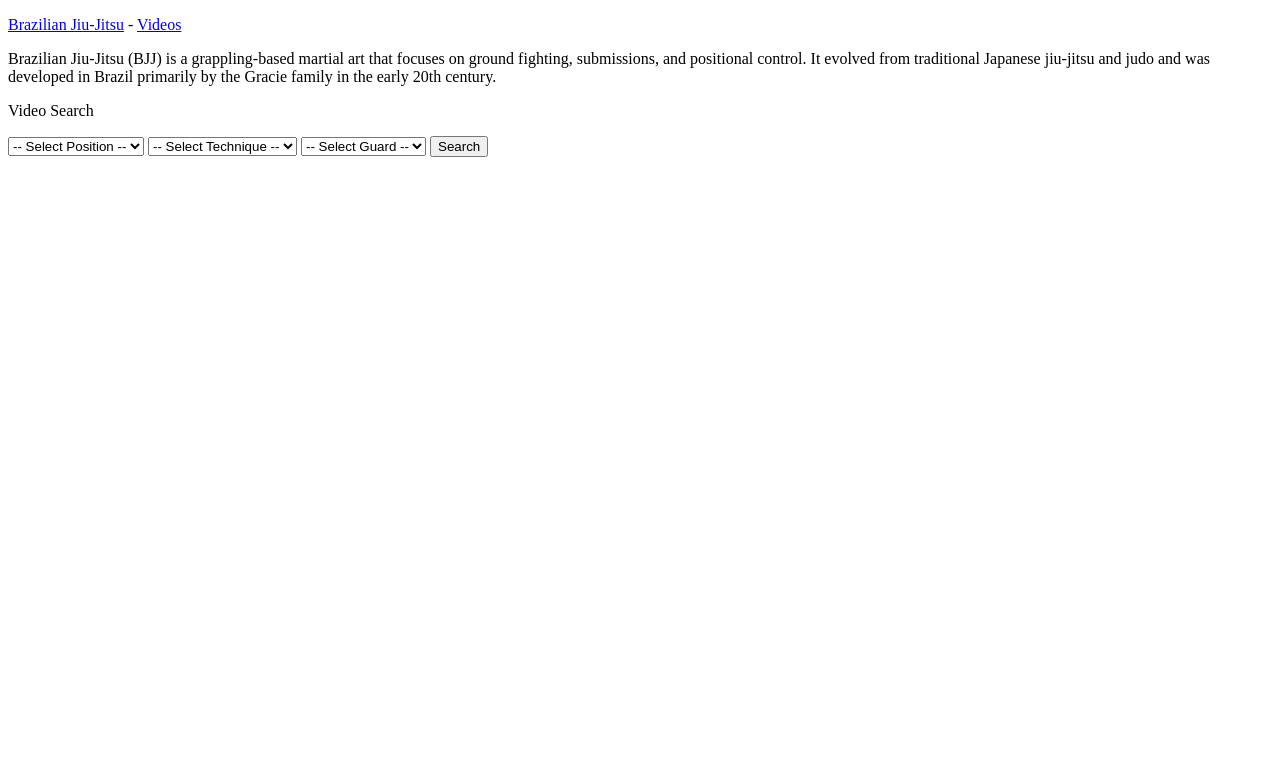
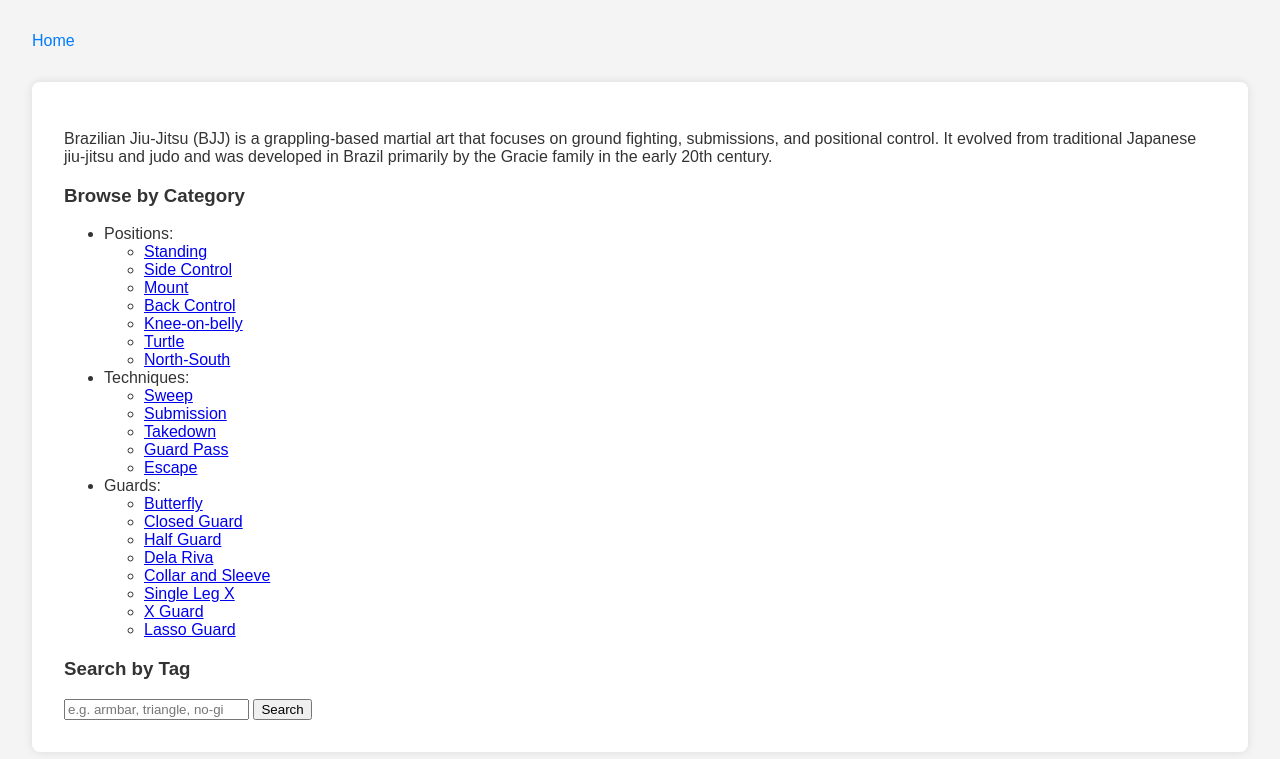
Before and after one commit to asabo-dev/Jiujitsuteria, a Django app: page / in a window 1280 px wide. Shown: the top 759 px of the page. Run offline with Django 5.2, Linux system fonts and the light colour scheme; data comes from the database, SQL or seed files in the repository.

Commit message:
Update models and restructure codebase.

```diff
--- a/bjj/models.py
+++ b/bjj/models.py
@@ -1,40 +1,38 @@
 # Create your models here.
 
 from django.db import models
+
 class Position(models.Model):
-    position_name = models.CharField(max_length=100)  # e.g. "Mount", "Side Control", "Standing"
+    name = models.CharField(max_length=100)
 
     def __str__(self):
-        return self.position_name
+        return self.name
+
 class Technique(models.Model):
-    technique_name = models.CharField(max_length=100)  # e.g. "Sweep", "Escape", "Submission"
+    name = models.CharField(max_length=100)
 
     def __str__(self):
-        return self.technique_name
+        return self.name
+
 class Guard(models.Model):
-    guard_name = models.CharField(max_length=100)  # e.g. "Closed Guard", "Dela Riva", "Butterfly"
+    name = models.CharField(max_length=100)
 
     def __str__(self):
-        return self.guard_name
+        return self.name
+
+class Tag(models.Model):
+    name = models.CharField(max_length=50, unique=True)
+
+    def __str__(self):
+        return self.name
 
 class Video(models.Model):
     title = models.CharField(max_length=255)
     video_url = models.URLField()
-    description = models.TextField(blank=True, null=True)
-
-    # Foreign Keys for categorization
     position = models.ForeignKey(Position, on_delete=models.SET_NULL, null=True, blank=True)
     technique = models.ForeignKey(Technique, on_delete=models.SET_NULL, null=True, blank=True)
     guard = models.ForeignKey(Guard, on_delete=models.SET_NULL, null=True, blank=True)
-
-    # Optional: allow users to tag with multiple guards, techniques, or positions
-    tags = models.ManyToManyField('Tag', blank=True)
+    tags = models.ManyToManyField(Tag, blank=True)
 
     def __str__(self):
         return self.title
-
-class Tag(models.Model):
-    name = models.CharField(max_length=100, unique=True)  # For additional tagging flexibility
-
-    def __str__(self):
-        return self.name
--- a/bjj/templates/bjj/base.html
+++ b/bjj/templates/bjj/base.html
@@ -2,18 +2,45 @@
 <html lang="en">
 <head>
     <meta charset="UTF-8">
-    <title>BJJ Video Library</title>
+    <title>Jiujitsuteria | BJJ Video Library</title>
+    <style>
+        body {
+            font-family: Arial, sans-serif;
+            margin: 2rem;
+            background-color: #f4f4f4;
+            color: #333;
+        }
+        nav {
+            margin-bottom: 2rem;
+        }
+        nav a {
+            margin-right: 15px;
+            text-decoration: none;
+            color: #007BFF;
+        }
+        nav a:hover {
+            text-decoration: underline;
+        }
+        .container {
+            background-color: white;
+            padding: 2rem;
+            border-radius: 8px;
+            box-shadow: 0 0 10px rgba(0,0,0,0.1);
+        }
+        h1, h2 {
+            color: #222;
+        }
+    </style>
 </head>
 <body>
+    <nav>
+        <a href="{% url 'bjj:index' %}">Home</a>
+        <!-- You can add more links as your app grows -->
+    </nav>
 
-    <p>
-        <a href="{% url 'bjj:index' %}">Brazilian Jiu-Jitsu</a> -
-        <a href="{% url 'bjj:videos' %}">Videos</a>
-    </p>
-
-    <!-- Content block where index.html or video_search.html renders -->
-    {% block content %}
-    {% endblock %}
-
+    <div class="container">
+        {% block content %}
+        {% endblock %}
+    </div>
 </body>
 </html>
--- a/bjj/templates/bjj/index.html
+++ b/bjj/templates/bjj/index.html
@@ -6,30 +6,34 @@
   Brazilian Jiu-Jitsu (BJJ) is a grappling-based martial art that focuses on ground fighting, submissions, and positional control. It evolved from traditional Japanese jiu-jitsu and judo and was developed in Brazil primarily by the Gracie family in the early 20th century.
 </p>
 
-<p>Video Search</p>
+<h3>Browse by Category</h3>
+<ul>
+    <li>Positions:
+        <ul>
+        {% for p in positions %}
+            <li><a href="{% url 'bjj:category_videos' 'position' p.id %}">{{ p.name }}</a></li>
+        {% endfor %}
+        </ul>
+    </li>
+    <li>Techniques:
+        <ul>
+        {% for t in techniques %}
+            <li><a href="{% url 'bjj:category_videos' 'technique' t.id %}">{{ t.name }}</a></li>
+        {% endfor %}
+        </ul>
+    </li>
+    <li>Guards:
+        <ul>
+        {% for g in guards %}
+            <li><a href="{% url 'bjj:category_videos' 'guard' g.id %}">{{ g.name }}</a></li>
+        {% endfor %}
+        </ul>
+    </li>
+</ul>
 
-<form method="GET" action="{% url 'bjj:videos' %}">
-    <select name="position">
-        <option value="">-- Select Position --</option>
-        {% for p in positions %}
-            <option value="{{ p.name }}">{{ p.name }}</option>
-        {% endfor %}
-    </select>
-
-    <select name="technique">
-        <option value="">-- Select Technique --</option>
-        {% for t in techniques %}
-            <option value="{{ t.name }}">{{ t.name }}</option>
-        {% endfor %}
-    </select>
-
-    <select name="guard">
-        <option value="">-- Select Guard --</option>
-        {% for g in guards %}
-            <option value="{{ g.name }}">{{ g.name }}</option>
-        {% endfor %}
-    </select>
-
+<h3>Search by Tag</h3>
+<form method="get" action="{% url 'bjj:tag_search' %}">
+    <input type="text" name="q" placeholder="e.g. armbar, triangle, no-gi" />
     <button type="submit">Search</button>
 </form>
 
--- a/bjj/urls.py
+++ b/bjj/urls.py
@@ -1,16 +1,15 @@
 """Defines URL patterns for bjj."""
 
 from django.urls import path
-
 from . import views
 
 app_name = 'bjj'
 
 urlpatterns = [
-    # Home page
     path('', views.index, name='index'),
-    # Page that shows all videos.
-    path('videos/', views.video_search, name='videos'),
-    # Detail page for a specific video.
-    path('videos/<int:video_id>/', views.video_detail, name='video_detail'),
+    path('category/<str:category_type>/<int:category_id>/', views.category_videos, name='category_videos'),
+    path('tags/', views.tag_search, name='tag_search'),
 ]
+# The above code defines URL patterns for the Brazilian Jiu-Jitsu (BJJ) application.
+# It includes paths for the index view, category-specific video listings, and tag search functionality.
+# The `app_name` variable is set to 'bjj' to namespace the URLs, allowing for easier reference in templates and views.
--- a/bjj/views.py
+++ b/bjj/views.py
@@ -1,58 +1,40 @@
-from django.shortcuts import render
-from .models import Video, Position, Technique, Guard
+from django.shortcuts import render, get_object_or_404
+from .models import Video, Position, Technique, Guard, Tag
+from django.db.models import Q
 
 def index(request):
-    positions = Position.objects.all()
-    techniques = Technique.objects.all()
-    guards = Guard.objects.all()
+    tags = Tag.objects.all()
+    context = {
+        "positions": Position.objects.all(),
+        "techniques": Technique.objects.all(),
+        "guards": Guard.objects.all(),
+        "tags": tags,
+    }
+    return render(request, "bjj/index.html", context)
 
-    print("INDEX VIEW LOADED")  # Confirm this shows in your terminal
+def category_videos(request, category_type, category_id):
+    model_map = {
+        "position": Position,
+        "technique": Technique,
+        "guard": Guard
+    }
+    model = model_map.get(category_type)
+    if not model:
+        return render(request, "bjj/error.html", {"message": "Invalid category."})
 
-    context = {
-        'positions': positions,
-        'techniques': techniques,
-        'guards': guards,
-    }
-    return render(request, 'bjj/index.html', context)
+    category = get_object_or_404(model, pk=category_id)
+    videos = Video.objects.filter(**{f"{category_type}": category})
 
-def video_search(request):
-    """Filter videos list for display."""
-    positions = Position.objects.all()
-    techniques = Technique.objects.all()
-    guards = Guard.objects.all()
+    return render(request, "bjj/category_videos.html", {
+        "category_type": category_type,
+        "category": category,
+        "videos": videos,
+    })
 
-    videos = Video.objects.all()
-
-    # Apply filters if parameters are present in the request
-    position = request.GET.get('position')
-    technique = request.GET.get('technique')
-    guard = request.GET.get('guard')
-
-    if position:
-        videos = videos.filter(position__name=position)
-    if technique:
-        videos = videos.filter(technique__name=technique)
-    if guard:
-        videos = videos.filter(guard__name=guard)
-
-    context = {
-        'positions': positions,
-        'techniques': techniques,
-        'guards': guards,
-        'videos': videos,
-    }
-
-    return render(request, 'bjj/video_search.html', context)
-
-def video_detail(request, video_id):
-    """Display details for a specific video."""
-    try:
-        video = Video.objects.get(id=video_id)
-    except Video.DoesNotExist:
-        return render(request, 'bjj/video_not_found.html', {'video_id': video_id})
-
-    context = {
-        'video': video,
-    }
-
-    return render(request, 'bjj/video_detail.html', context)
+def tag_search(request):
+    query = request.GET.get("q")
+    videos = Video.objects.filter(tags__name__icontains=query).distinct()
+    return render(request, "bjj/tag_search_results.html", {
+        "query": query,
+        "videos": videos
+    })
```
Also changed, not shown: bjj/admin.py (+6 -17 lines), bjj/templates/bjj/category_videos.html (added, +18 -0 lines), bjj/templates/bjj/tag_search_results.html (added, +19 -0 lines), bjj/templates/bjj/video_detail.html (deleted, +0 -13 lines), bjj/templates/bjj/video_search.html (deleted, +0 -22 lines), bjj/migrations/0006_rename_guard_name_guard_name_and_more.py (added), db.sqlite3, 3 other files.
